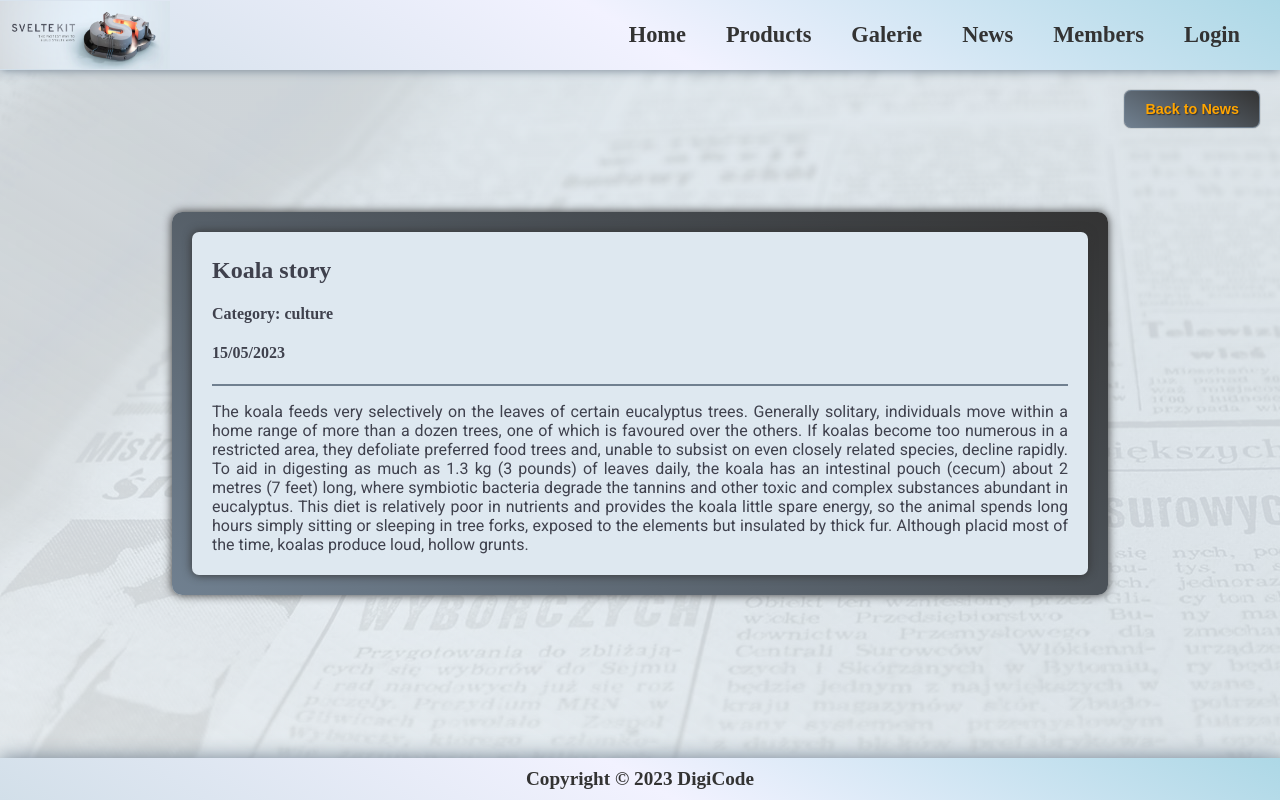
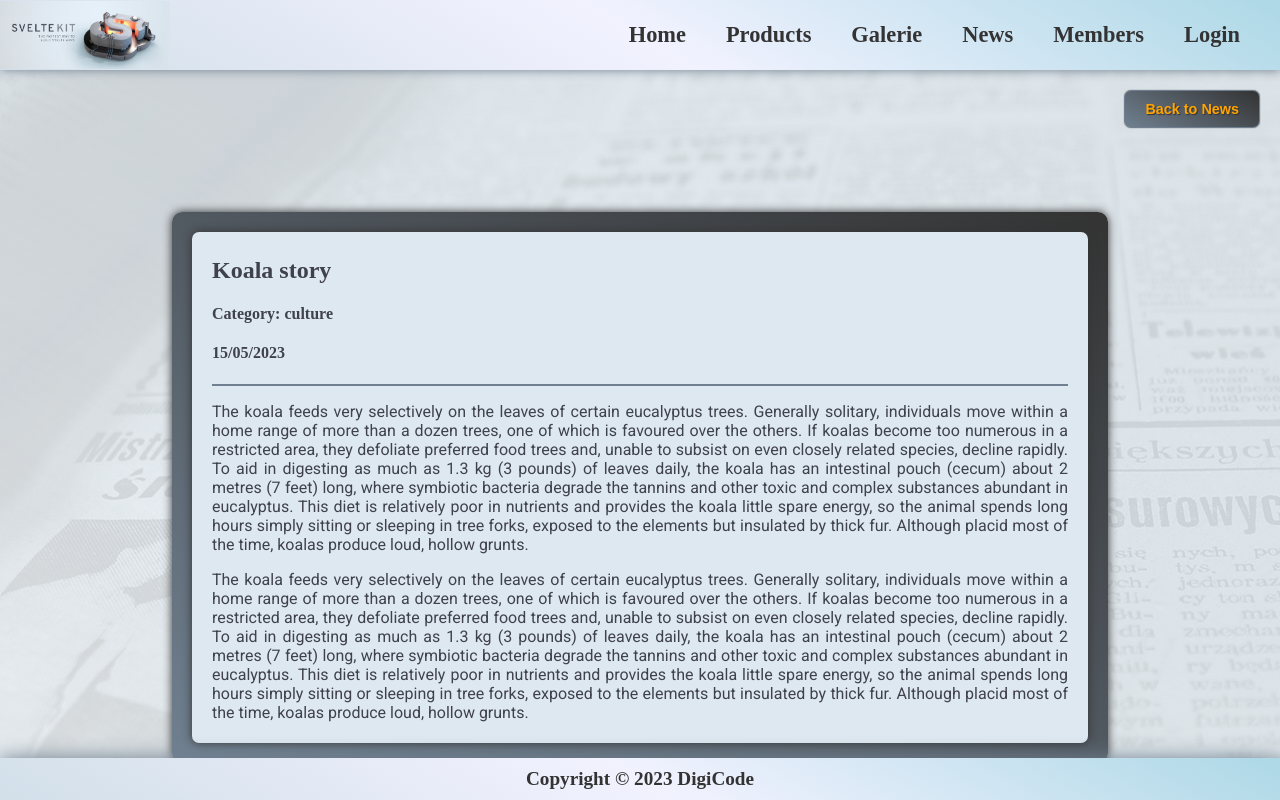
Before and after one commit to TLRKiliann/sveltekit-website, a SvelteKit app in the folder my-app/: page /news/1 in a window 1280 px wide. Built offline with nearby package versions, Linux system fonts and the light colour scheme; no server answers; data requests are answered from the project's data file.

Commit message:
some changes

```diff
--- a/my-app/src/routes/news/[newId]/+page.svelte
+++ b/my-app/src/routes/news/[newId]/+page.svelte
@@ -29,6 +29,7 @@
       <h4 class="class--h4">{newArticle.date}</h4>
       <hr class="class--hr" />
       <p class="class--p">{articleById.article}</p>
+      <p class="class--p">{articleById.secondarticle}</p>
     </div>
   </div>
 
--- a/my-app/src/routes/products/+page.svelte
+++ b/my-app/src/routes/products/+page.svelte
@@ -4,8 +4,8 @@
   import { goto } from '$app/navigation'
   import { cartItems } from '../cart.ts';
   import { get } from 'svelte/store';
+  import cpuware from '$lib/images/pcware.jpg';
   import '@fontsource-variable/crimson-pro';
-  import cpuware from '$lib/images/pcware.jpg';
 
   export let data: PageData;
   const products: Product[] = data.products;
--- a/my-app/src/routes/products/[productId]/+page.server.ts
+++ b/my-app/src/routes/products/[productId]/+page.server.ts
@@ -13,6 +13,6 @@ export const load = (async (serverLoadEvent) => {
 	const response = await fetch(`http://localhost:4000/products/${productId}`);
 	const product = await response.json();
 	return {
-		product
+		product,
 	}
 }) satisfies PageServerLoad;
```
Also changed, not shown: my-app/src/routes/products/[productId]/+page.svelte (+6 -2 lines).
